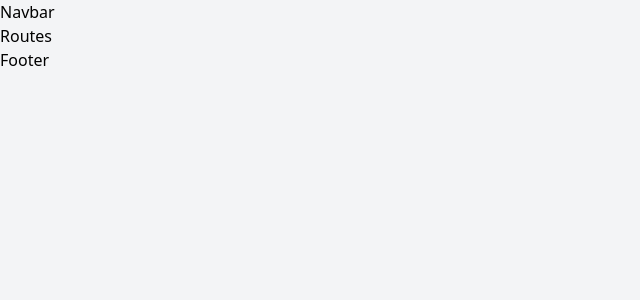
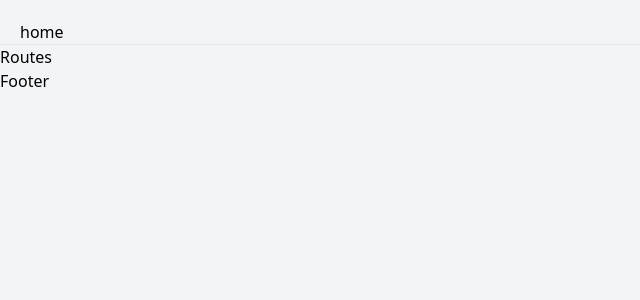
Before and after one commit to reza-talebii/google-clone, a React (Create React App) app: page / in a window 1280 px wide. Shown: the top 300 px of the page, without its empty margins (0-640 px from the left). Built offline with nearby package versions, Linux system fonts and the light colour scheme.

Commit message:
add route pakage

```diff
--- a/package.json
+++ b/package.json
@@ -8,7 +8,10 @@
     "@testing-library/user-event": "^13.5.0",
     "react": "^18.0.0",
     "react-dom": "^18.0.0",
+    "react-player": "^2.10.0",
+    "react-router-dom": "^6.3.0",
     "react-scripts": "5.0.0",
+    "use-debounce": "^7.0.1",
     "web-vitals": "^2.1.4"
   },
   "scripts": {
--- a/src/Components/Navbar.jsx
+++ b/src/Components/Navbar.jsx
@@ -1,7 +1,21 @@
 import React from "react";
 
+import { Link } from "react-router-dom";
+
+const styles = {
+  wrapper:
+    "p-5 pb-0 flex flex-wrap sm:justify-between justify-center items-center border-b dark:border-gray-700 border-gray-200",
+  navStyle: "flex justify-between items-center space-x-5 w-screen",
+};
+
 const Navbar = () => {
-  return <div>Navbar</div>;
+  return (
+    <section className={styles.wrapper}>
+      <nav className={styles.navStyle}>
+        <Link to="/">home</Link>
+      </nav>
+    </section>
+  );
 };
 
 export default Navbar;
--- a/src/index.js
+++ b/src/index.js
@@ -1,8 +1,14 @@
 import React from "react";
 import ReactDOM from "react-dom/client";
+import { BrowserRouter as Router } from "react-router-dom";
+
 import "./index.css";
 import App from "./App";
 
 const root = ReactDOM.createRoot(document.getElementById("root"));
 
-root.render(<App />);
+root.render(
+  <Router>
+    <App />
+  </Router>
+);
```
Also changed, not shown: 1 other file (tests, documents, lock files or other folders).
